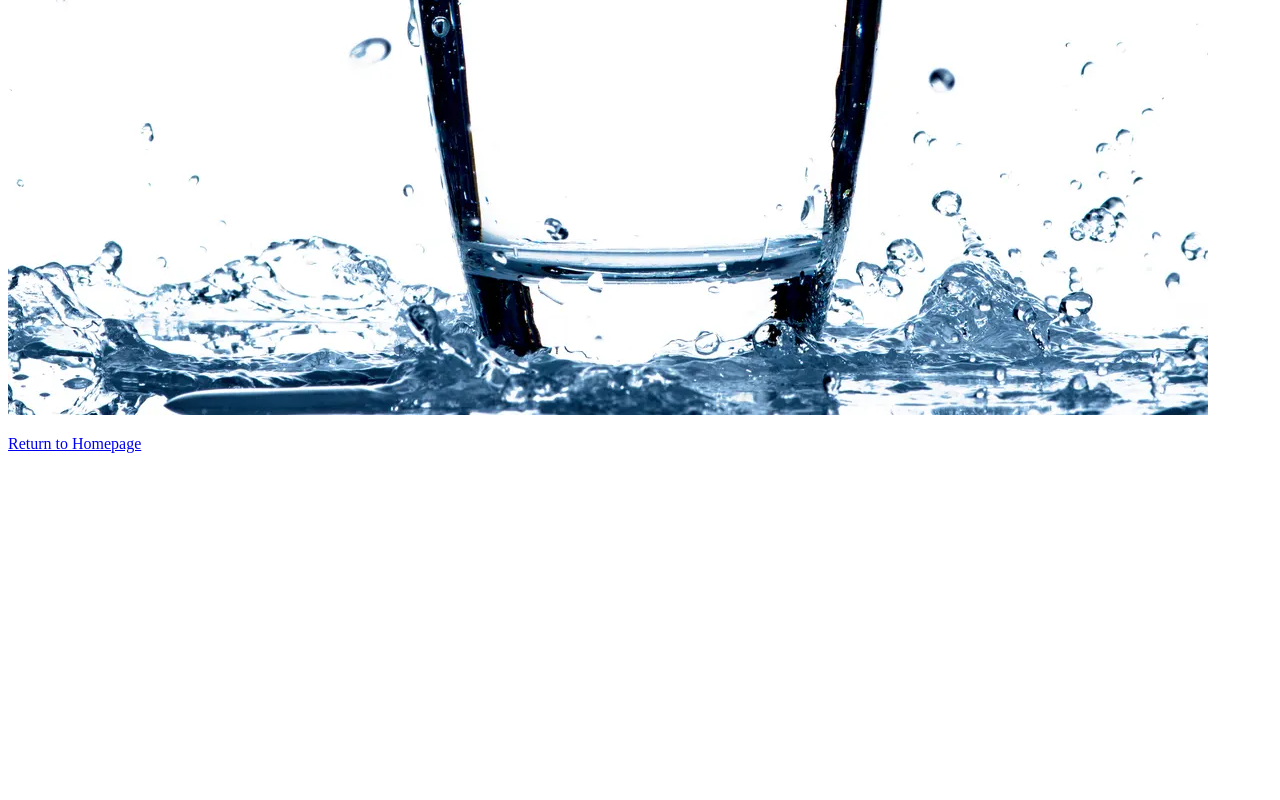
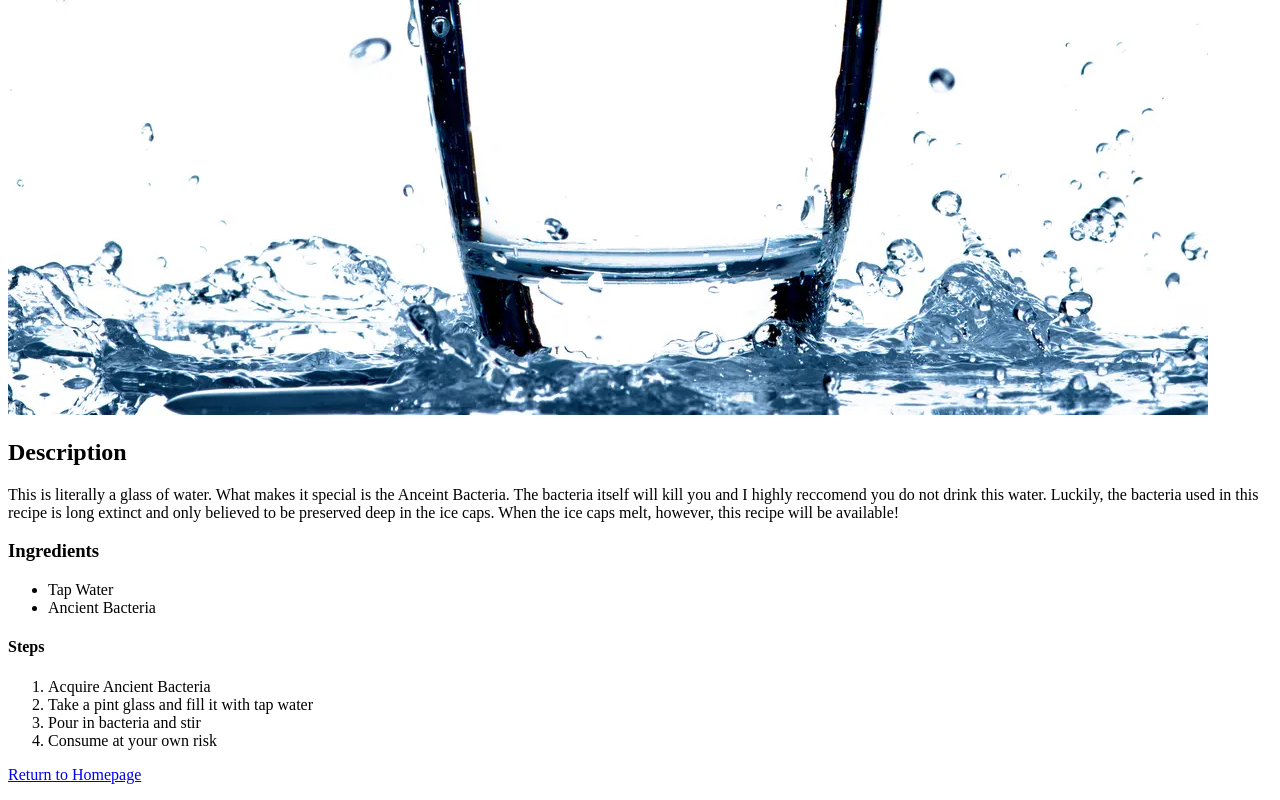
Before and after one commit to Just-Adam34/odin-recipes, a plain HTML site: page recipes/ancient-water.html in a window 1280 px wide. Shown: the part 899-1699 px from the top of the page. Before the commit the page ends 1368 px from the top, so only its background shows below. Drawn offline with Linux system fonts and the light colour scheme.

Commit message:
Add ingredients and steps

```diff
--- a/recipes/ancient-water.html
+++ b/recipes/ancient-water.html
@@ -8,12 +8,44 @@
 </head>
 
 <body>
-    <H1>Water</H1>
+    <H1>Ancient Water</H1>
 
     <p><a href="../index.html">Return to Homepage</a></p>
 
     <p><img src="../images/water.jpg" alt="water"></p>
 
+
+    <h2>Description</h2>
+
+    <p>This is literally a glass of water.  What makes it special is the Anceint Bacteria.
+        The bacteria itself will kill you and I highly reccomend you do not drink this water. Luckily,
+        the bacteria used in this recipe is long extinct and only believed to be preserved deep in the ice caps.
+        When the ice caps melt, however, this recipe will be available!
+    </p>
+
+    <h3> Ingredients</h3>
+
+    <p>
+        <ul>
+            <li>Tap Water</li>
+            <li>Ancient Bacteria</li>
+        </ul>
+    </p>
+
+    <h4>Steps</h4>
+
+    <p>
+        <ol>
+            <li>Acquire Ancient Bacteria</li>
+            <li>Take a pint glass and fill it with tap water</li>
+            <li>Pour in bacteria and stir</li>
+            <li>Consume at your own risk</li>
+        </ol>
+    </p>
+
+
+
+
     <p><a href="../index.html">Return to Homepage</a></p>
 </body>
 </html>
```
